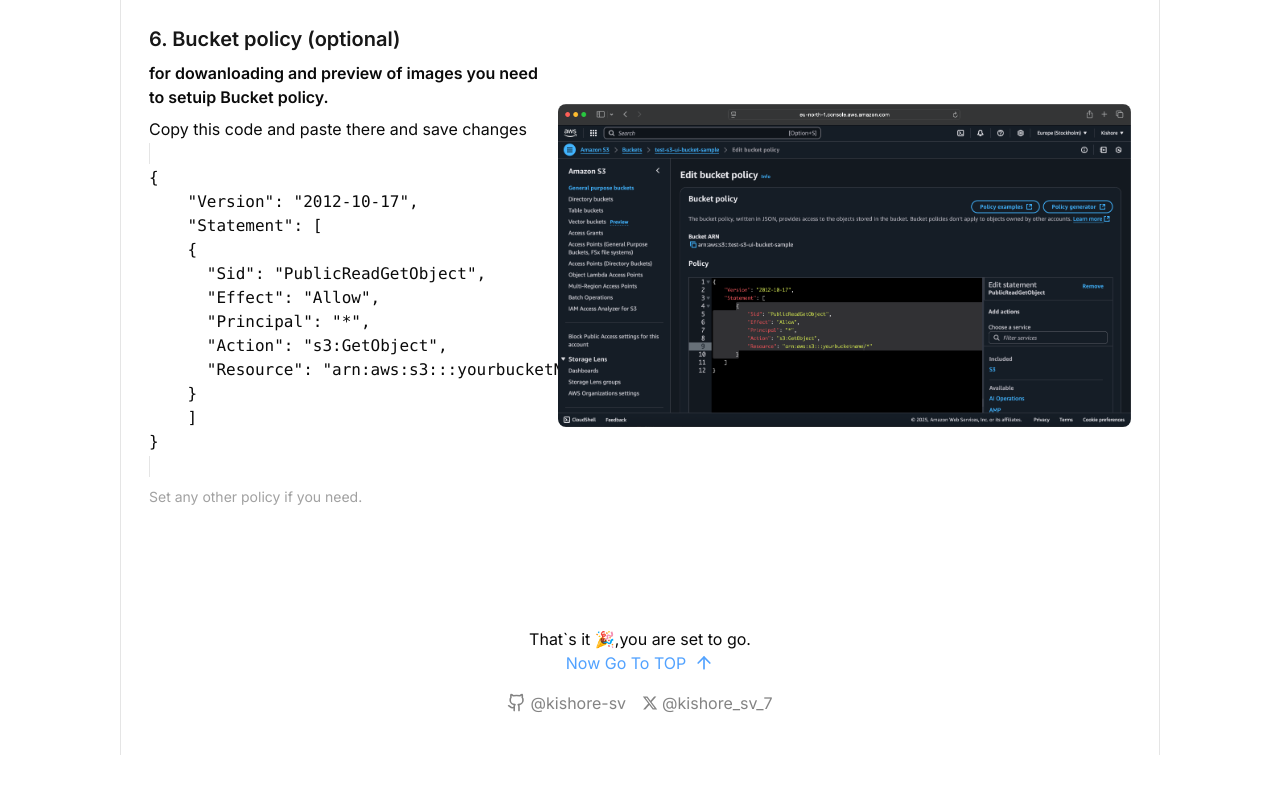
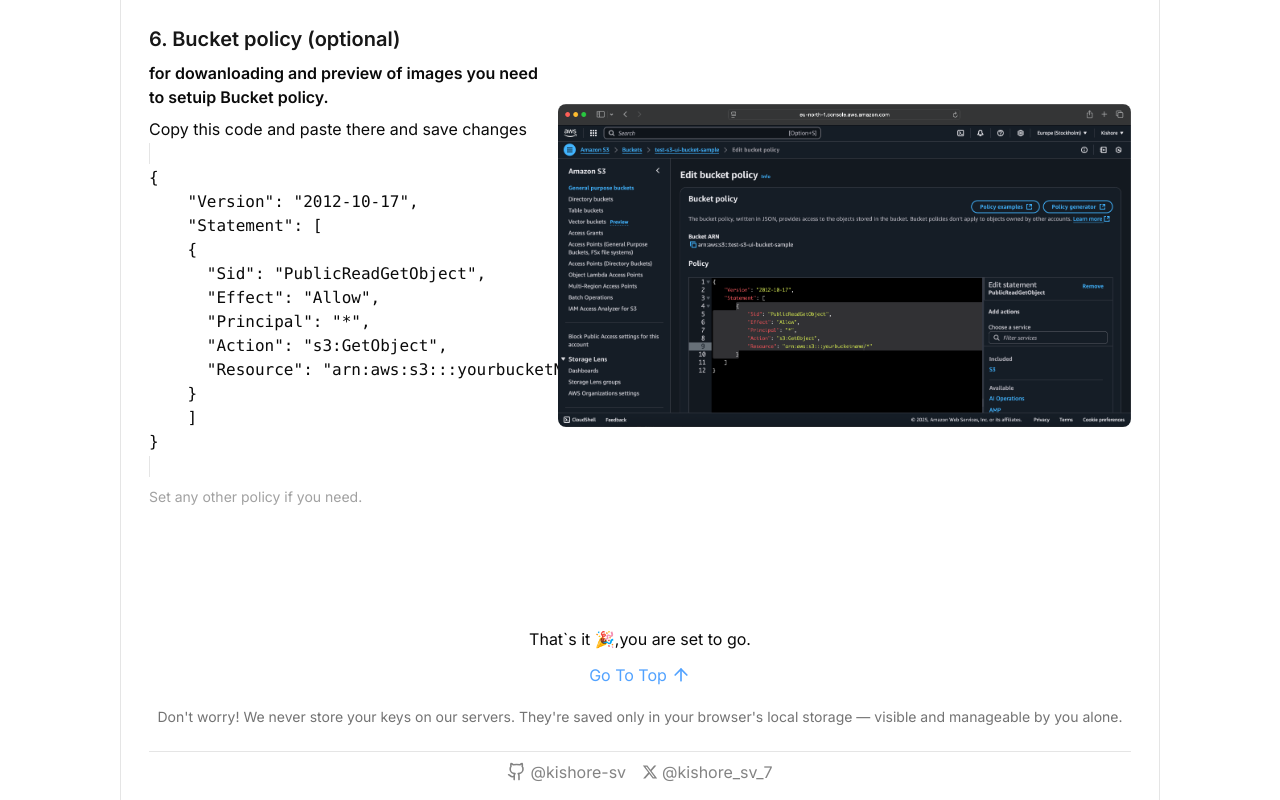
Before and after one commit to kishore-sv/s3-ui, a Next.js app: page / in a window 1280 px wide. Shown: the part 4187-4987 px from the top of the page. Before the commit the page ends 4942 px from the top, so only its background shows below. Built offline with nearby package versions, Linux system fonts and the light colour scheme.

Commit message:
production ready

```diff
--- a/app/page.tsx
+++ b/app/page.tsx
@@ -304,12 +304,21 @@
             </div>
           </div>
 
-          <div className=" w-full  flex flex-col px-10 justify-center items-center mb-3 pb-10 ">
+          <div className=" w-full  flex flex-col justify-center items-center mb-3 ">
             <p>That`s it 🎉,you are set to go.</p>
-            <a href="#" className=" flex justify-center gap-2 group items-center text-blue-400 hover:underline ">
-              Now Go To TOP <ArrowUp className=" w-5 h-5 group-hover:-translate-y-1 transition-transform ease-in-out " />
+            <a
+              href="#"
+              className="flex capitalize justify-center gap-1 group my-3 items-center text-blue-400 hover:underline "
+            >
+              Go To Top
+              <ArrowUp className=" w-5 h-5 group-hover:-translate-y-1 transition-transform ease-in-out " />
             </a>
-            <div className=" flex justify-center items-center gap-4 mt-4 ">
+            <p className="text-sm my-2 text-center text-muted-foreground">
+              Don't worry! We never store your keys on our servers. They're
+              saved only in your browser's local storage — visible and
+              manageable by you alone.
+            </p>
+            <div className=" flex justify-center border-t w-full pt-2 pb-4 items-center gap-4 mt-4 ">
               <Link
                 href="https://github.com/kishore-sv"
                 className=" opacity-50 hover:opacity-[1] flex justify-center items-center gap-1 transition-opacity ease-in-out  "
--- a/app/s3/page.tsx
+++ b/app/s3/page.tsx
@@ -140,7 +140,6 @@
         <nav className=" w-full py-4 border-b flex justify-between items-center px-2 lg:px-14 ">
           <div>
             <h1 className=" text-xl font-bold ">
-              {" "}
               {s3Keys.bucketName}`s S3 Bucket
             </h1>
           </div>
@@ -150,7 +149,7 @@
               variant="outline"
               className="cursor-pointer"
             >
-              <LogOutIcon /> Sign Out
+              <LogOutIcon />Remove Keys
             </Button>
             <ModeToggle />
           </div>
```
